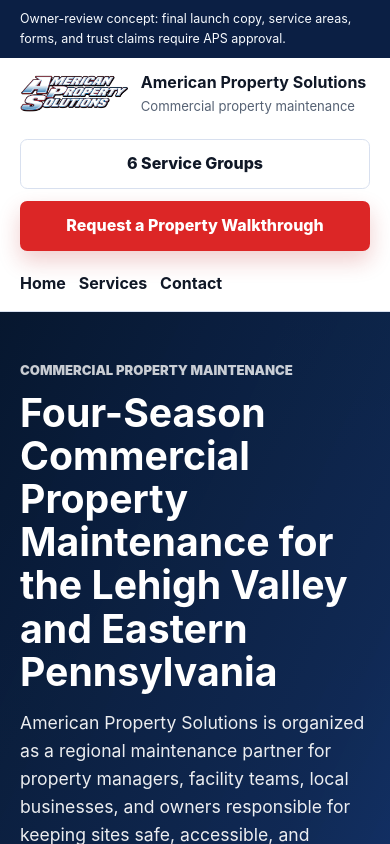
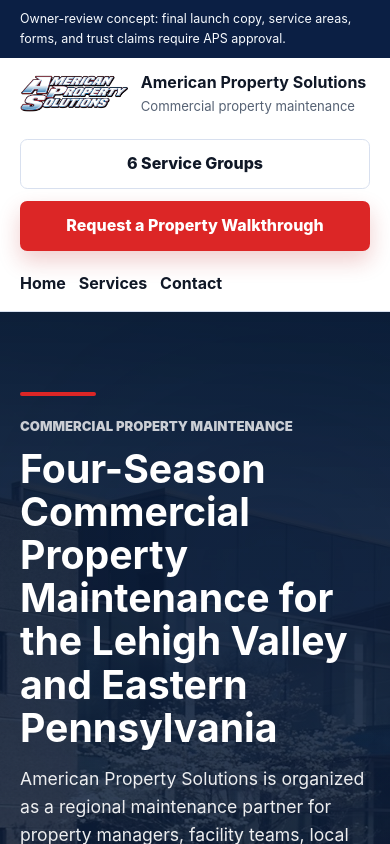
Before and after one commit to ThePalantir/AmericanPropertySolutions, a Next.js app in the folder website/: page / in a window 390 px wide. Shown: the top 844 px of the page. Built offline with nearby package versions, Linux system fonts and the light colour scheme.

Commit message:
Add cinematic APS homepage hero motion

```diff
--- a/website/app/globals.css
+++ b/website/app/globals.css
@@ -1549,3 +1549,227 @@ textarea {
     transform: none;
   }
 }
+
+/* Cinematic homepage hero motion */
+.cinematic-hero {
+  position: relative;
+  isolation: isolate;
+  display: grid;
+  min-height: clamp(680px, 86vh, 920px);
+  overflow: hidden;
+  align-items: center;
+  background: var(--green-dark);
+}
+
+.cinematic-hero-media,
+.cinematic-hero-overlay,
+.cinematic-hero-slide {
+  position: absolute;
+  inset: 0;
+}
+
+.cinematic-hero-media {
+  z-index: -3;
+  background: var(--green-dark);
+}
+
+.cinematic-hero-slide {
+  opacity: 0;
+  animation: heroCrossfade 35s infinite;
+  will-change: opacity;
+}
+
+.cinematic-hero-slide img {
+  object-fit: cover;
+  transform: scale(1.04) translate3d(0, 0, 0);
+  animation: heroKenBurns 35s infinite;
+  will-change: transform;
+}
+
+.cinematic-hero-slide:nth-child(2),
+.cinematic-hero-slide:nth-child(2) img {
+  animation-delay: 7s;
+}
+
+.cinematic-hero-slide:nth-child(3),
+.cinematic-hero-slide:nth-child(3) img {
+  animation-delay: 14s;
+}
+
+.cinematic-hero-slide:nth-child(4),
+.cinematic-hero-slide:nth-child(4) img {
+  animation-delay: 21s;
+}
+
+.cinematic-hero-slide:nth-child(5),
+.cinematic-hero-slide:nth-child(5) img {
+  animation-delay: 28s;
+}
+
+.cinematic-hero-overlay {
+  z-index: -2;
+  background:
+    radial-gradient(circle at 78% 22%, rgba(31, 78, 170, 0.36), transparent 34%),
+    linear-gradient(90deg, rgba(7, 23, 47, 0.93) 0%, rgba(11, 31, 68, 0.82) 44%, rgba(11, 31, 68, 0.44) 100%),
+    linear-gradient(180deg, rgba(7, 23, 47, 0.62), rgba(7, 23, 47, 0.84));
+}
+
+.cinematic-hero-content {
+  position: relative;
+  z-index: 1;
+  width: min(100%, 1180px);
+  margin: 0 auto;
+}
+
+.cinematic-hero .hero-copy {
+  max-width: 820px;
+}
+
+.cinematic-hero .hero-copy::before {
+  display: block;
+  width: 76px;
+  height: 4px;
+  margin-bottom: 1.25rem;
+  border-radius: 999px;
+  background: var(--accent);
+  content: "";
+}
+
+@keyframes heroCrossfade {
+  0% {
+    opacity: 0;
+  }
+  4% {
+    opacity: 1;
+  }
+  20% {
+    opacity: 1;
+  }
+  28% {
+    opacity: 0;
+  }
+  100% {
+    opacity: 0;
+  }
+}
+
+@keyframes heroKenBurns {
+  0% {
+    transform: scale(1.04) translate3d(-0.8%, 0.6%, 0);
+  }
+  50% {
+    transform: scale(1.09) translate3d(1.1%, -0.8%, 0);
+  }
+  100% {
+    transform: scale(1.04) translate3d(-0.8%, 0.6%, 0);
+  }
+}
+
+.service-card,
+.mosaic-tile,
+.directory-card,
+.related-service-grid a,
+.gallery-placeholder {
+  overflow: hidden;
+  position: relative;
+}
+
+.service-card > *,
+.mosaic-tile > *,
+.directory-card > *,
+.related-service-grid a > *,
+.gallery-placeholder > * {
+  position: relative;
+  z-index: 1;
+}
+
+.service-card::before,
+.directory-card::before,
+.mosaic-tile::before,
+.related-service-grid a::before {
+  position: absolute;
+  inset: 0;
+  z-index: 0;
+  background:
+    linear-gradient(135deg, rgba(31, 78, 170, 0.12), transparent 42%),
+    linear-gradient(20deg, transparent 62%, rgba(220, 38, 38, 0.1));
+  content: "";
+  opacity: 0;
+  transition: opacity 220ms ease;
+}
+
+.gallery-placeholder::after {
+  position: absolute;
+  inset: 0;
+  z-index: 0;
+  background:
+    linear-gradient(180deg, transparent 36%, rgba(11, 31, 68, 0.28)),
+    linear-gradient(135deg, rgba(220, 38, 38, 0.16), transparent 42%);
+  content: "";
+  opacity: 0;
+  transition: opacity 220ms ease;
+}
+
+@media (hover: hover) and (pointer: fine) {
+  .service-card:hover::before,
+  .service-card:focus-visible::before,
+  .directory-card:hover::before,
+  .directory-card:focus-visible::before,
+  .mosaic-tile:hover::before,
+  .mosaic-tile:focus-visible::before,
+  .related-service-grid a:hover::before,
+  .related-service-grid a:focus-visible::before,
+  .gallery-placeholder:hover::after {
+    opacity: 1;
+  }
+
+  .service-card:hover,
+  .service-card:focus-visible,
+  .directory-card:hover,
+  .directory-card:focus-visible,
+  .mosaic-tile:hover,
+  .mosaic-tile:focus-visible,
+  .related-service-grid a:hover,
+  .related-service-grid a:focus-visible {
+    border-color: rgba(31, 78, 170, 0.6);
+  }
+}
+
+@media (max-width: 1040px) {
+  .cinematic-hero {
+    min-height: auto;
+    padding-top: 5rem;
+    padding-bottom: 5rem;
+  }
+
+  .cinematic-hero-overlay {
+    background:
+      linear-gradient(180deg, rgba(7, 23, 47, 0.92), rgba(11, 31, 68, 0.72)),
+      radial-gradient(circle at 70% 25%, rgba(31, 78, 170, 0.3), transparent 38%);
+  }
+}
+
+@media (prefers-reduced-motion: reduce) {
+  .cinematic-hero-slide,
+  .cinematic-hero-slide img {
+    animation: none !important;
+    transform: none !important;
+    will-change: auto;
+  }
+
+  .cinematic-hero-slide:first-child {
+    opacity: 1;
+  }
+
+  .cinematic-hero-slide:not(:first-child) {
+    opacity: 0;
+  }
+
+  .service-card::before,
+  .directory-card::before,
+  .mosaic-tile::before,
+  .related-service-grid a::before,
+  .gallery-placeholder::after {
+    transition: none !important;
+  }
+}
--- a/website/app/page.tsx
+++ b/website/app/page.tsx
@@ -2,11 +2,11 @@ import type { Metadata } from "next";
 import Image from "next/image";
 import Link from "next/link";
 import { CTASection } from "../components/CTASection";
-import { DemoVisual } from "../components/DemoVisual";
+import { CinematicHero } from "../components/CinematicHero";
 import { ServiceCard } from "../components/ServiceCard";
 import {
   galleryAssets,
-  heroAsset,
+  homeHeroSlides,
   propertyTypes,
   serviceAreas,
   serviceCatalog,
@@ -25,7 +25,7 @@ const featuredServices = serviceCatalog.slice(0, 6);
 export default function HomePage() {
   return (
     <>
-      <section className="commercial-hero section">
+      <CinematicHero slides={homeHeroSlides}>
         <div className="hero-copy">
           <p className="eyebrow on-dark">Commercial property maintenance</p>
           <h1>Four-Season Commercial Property Maintenance for the Lehigh Valley and Eastern Pennsylvania</h1>
@@ -53,8 +53,7 @@ export default function HomePage() {
             service coverage to confirm during the walkthrough.
           </p>
         </div>
-        <DemoVisual asset={heroAsset} variant="property" />
-      </section>
+      </CinematicHero>
 
       <section className="trust-bar" aria-label="Trust and positioning notes">
         {trustBarItems.map((item) => (
--- /dev/null
+++ b/website/components/CinematicHero.tsx
@@ -0,0 +1,32 @@
+import Image from "next/image";
+import type { ReactNode } from "react";
+import type { VisualAsset } from "../lib/siteData";
+
+type CinematicHeroProps = {
+  slides: VisualAsset[];
+  children: ReactNode;
+};
+
+export function CinematicHero({ slides, children }: CinematicHeroProps) {
+  const approvedSlides = slides.filter((slide) => slide.src && slide.status === "approved");
+
+  return (
+    <section className="commercial-hero cinematic-hero section" aria-label="American Property Solutions homepage hero">
+      <div className="cinematic-hero-media" aria-hidden="true">
+        {approvedSlides.map((slide, index) => (
+          <div className="cinematic-hero-slide" key={slide.id}>
+            <Image
+              src={slide.src ?? ""}
+              alt=""
+              fill
+              priority={index === 0}
+              sizes="100vw"
+            />
+          </div>
+        ))}
+      </div>
+      <div className="cinematic-hero-overlay" aria-hidden="true" />
+      <div className="cinematic-hero-content">{children}</div>
+    </section>
+  );
+}
--- a/website/lib/siteData.ts
+++ b/website/lib/siteData.ts
@@ -63,6 +63,46 @@ export const heroAsset: VisualAsset = {
   status: "approved"
 };
 
+
+export const homeHeroSlides: VisualAsset[] = [
+  heroAsset,
+  {
+    id: "hero-commercial-exterior-alt",
+    title: "Commercial exterior maintenance",
+    alt: "Corporate building exterior used for APS homepage motion background",
+    recommendedFile: "corporate-building-exterior-2.jpg",
+    usage: "Homepage cinematic hero background slide.",
+    src: "/approved-aps-assets/corporate-building-exterior-2.jpg",
+    status: "approved"
+  },
+  {
+    id: "hero-landscape-grounds",
+    title: "Grounds maintenance",
+    alt: "APS landscaping photo used for homepage motion background",
+    recommendedFile: "landscaping-3.png",
+    usage: "Homepage cinematic hero background slide.",
+    src: "/approved-aps-assets/landscaping-3.png",
+    status: "approved"
+  },
+  {
+    id: "hero-snow-service",
+    title: "Snow and ice management",
+    alt: "APS plowing photo used for homepage motion background",
+    recommendedFile: "plowing-1.png",
+    usage: "Homepage cinematic hero background slide.",
+    src: "/approved-aps-assets/plowing-1.png",
+    status: "approved"
+  },
+  {
+    id: "hero-parking-lot-work",
+    title: "Parking lot maintenance",
+    alt: "APS sealcoating photo used for homepage motion background",
+    recommendedFile: "sealcoating.png",
+    usage: "Homepage cinematic hero background slide.",
+    src: "/approved-aps-assets/sealcoating.png",
+    status: "approved"
+  }
+];
 export const serviceOverviewAsset: VisualAsset = {
   id: "services-overview",
   title: "Organized commercial service paths",
```
